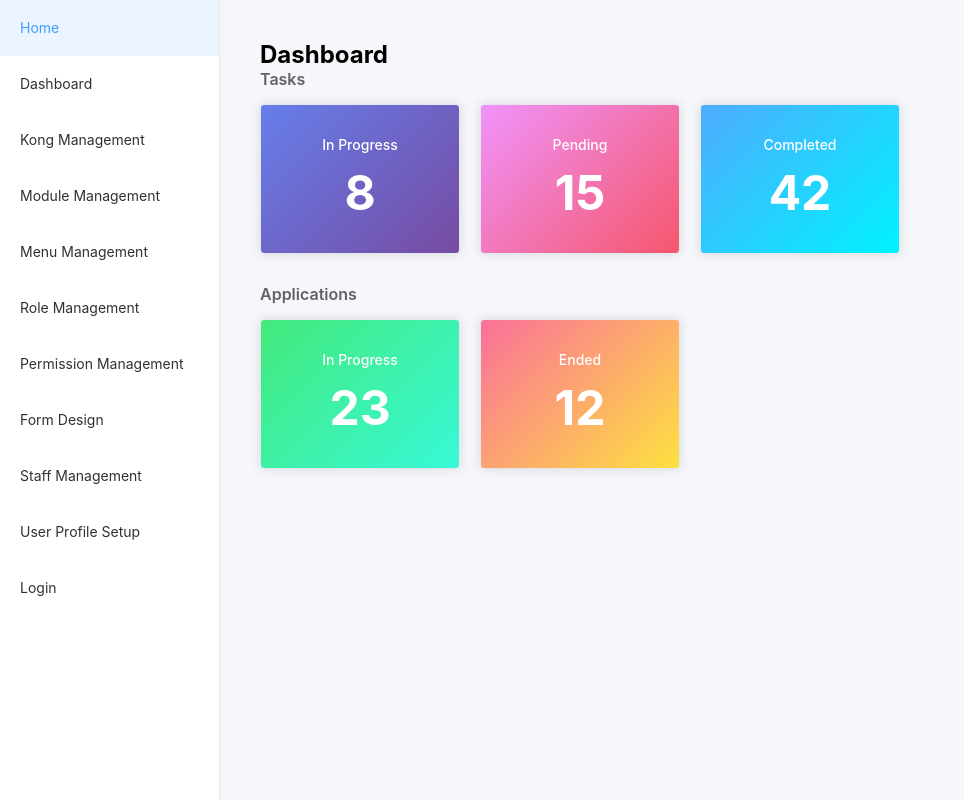
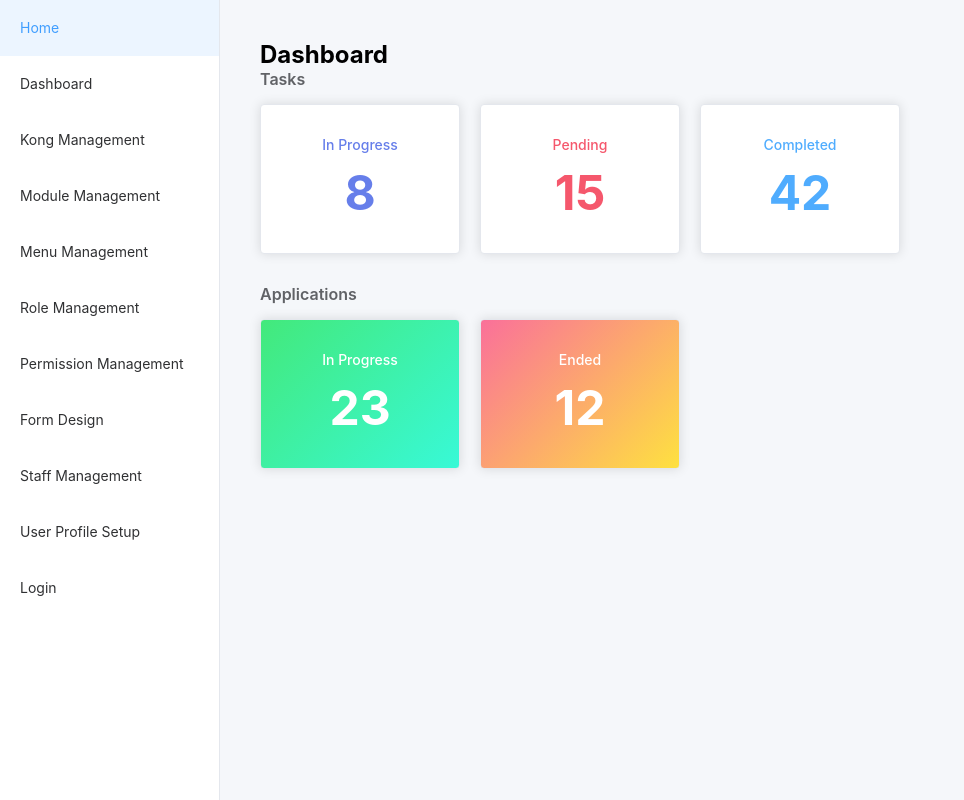
Before and after one commit to 1062585282/vue3element, a Vue app: page / in a window 1280 px wide. Both pictures are taken after a click on the item "Home". Shown: the whole page, without its empty margins (0-964 px from the left). Built offline with nearby package versions, Linux system fonts and the light colour scheme.

Commit message:
修改task卡片样式，整体白色背景，内容根据状态显示不同颜色

```diff
--- a/src/components/home/Home.vue
+++ b/src/components/home/Home.vue
@@ -157,32 +157,20 @@ onMounted(() => {
   font-weight: 700;
 }
 
-/* Task card styles */
-.task-in-progress {
-  background: linear-gradient(135deg, #667eea 0%, #764ba2 100%);
-}
-
+/* Task card styles - white background, colored content */
 .task-in-progress .stat-status,
 .task-in-progress .stat-count {
-  color: #fff;
-}
-
-.task-pending {
-  background: linear-gradient(135deg, #f093fb 0%, #f5576c 100%);
+  color: #667eea;
 }
 
 .task-pending .stat-status,
 .task-pending .stat-count {
-  color: #fff;
-}
-
-.task-completed {
-  background: linear-gradient(135deg, #4facfe 0%, #00f2fe 100%);
+  color: #f5576c;
 }
 
 .task-completed .stat-status,
 .task-completed .stat-count {
-  color: #fff;
+  color: #4facfe;
 }
 
 /* Application card styles */
```
